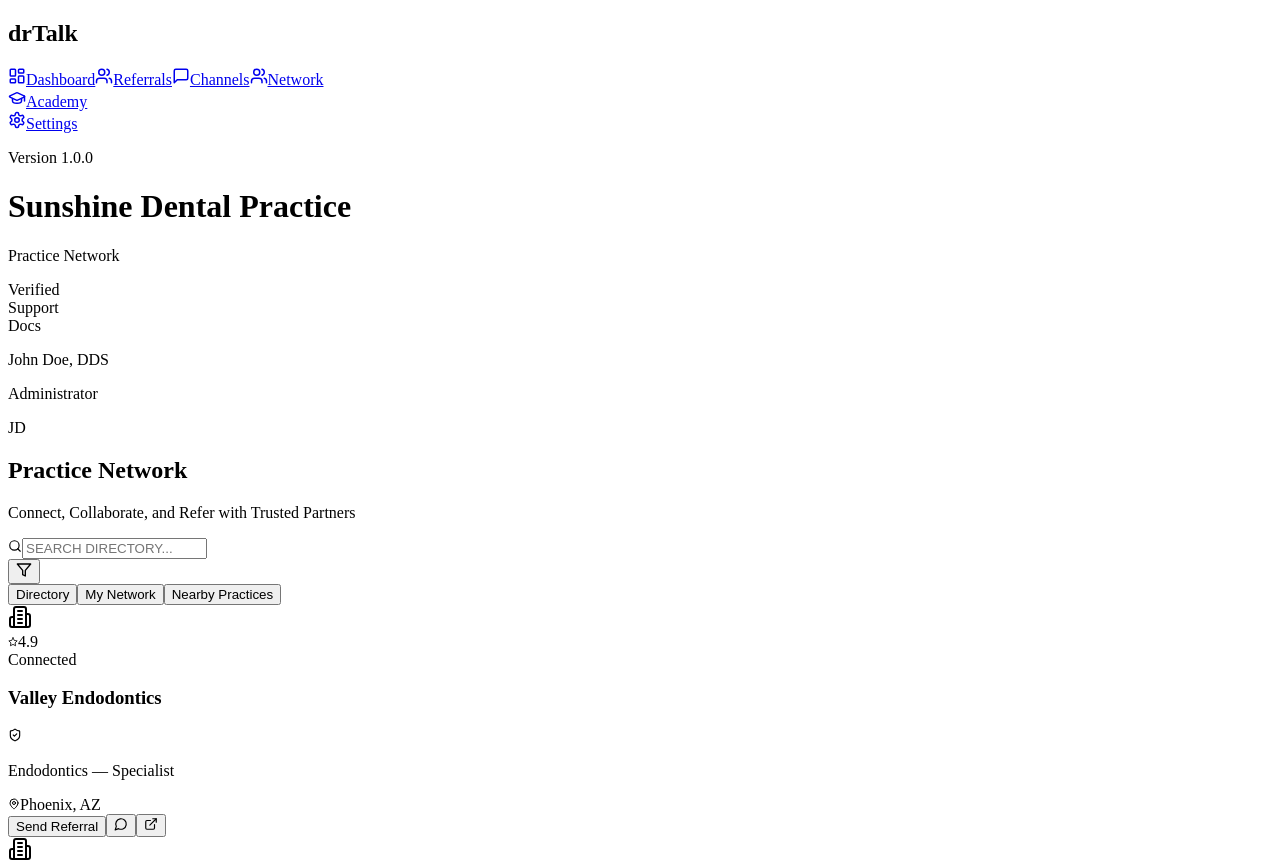
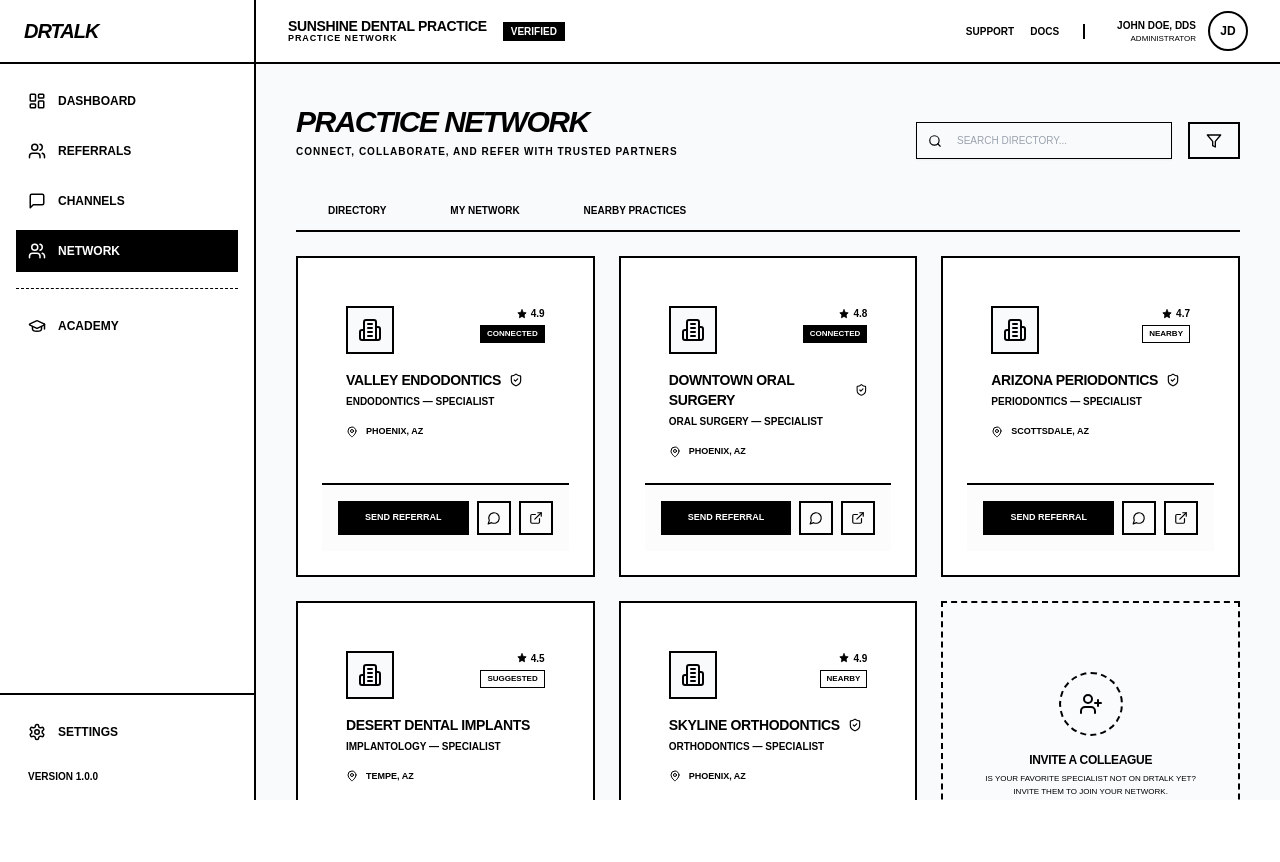
Before and after one commit to anton-g-kulikov/drtalk, a Next.js app: page /network in a window 1280 px wide. Shown: the top 862 px of the page. After the commit the page ends 800 px from the top, so only its background shows below. Built offline with nearby package versions, Linux system fonts and the light colour scheme.

Commit message:
feat: global styles and root layout

```diff
--- /dev/null
+++ b/src/app/globals.css
@@ -0,0 +1,78 @@
+@tailwind base;
+@tailwind components;
+@tailwind utilities;
+
+:root {
+  --background: #ffffff;
+  --foreground: #000000;
+  --border: #000000;
+  --muted: #f3f4f6;
+  --muted-foreground: #6b7280;
+}
+
+@media (prefers-color-scheme: dark) {
+  :root {
+    --background: #000000;
+    --foreground: #ffffff;
+    --border: #ffffff;
+    --muted: #1f2937;
+    --muted-foreground: #9ca3af;
+  }
+}
+
+body {
+  color: var(--foreground);
+  background: var(--background);
+  font-family: Arial, Helvetica, sans-serif;
+}
+
+/* Wireframe Aesthetic */
+@layer components {
+  .wireframe-border {
+    border: 1px solid var(--border);
+  }
+
+  .wireframe-card {
+    border: 2px solid var(--border);
+    background: var(--background);
+    padding: 1.5rem;
+  }
+
+  .wireframe-button {
+    border: 2px solid var(--border);
+    padding: 0.5rem 1rem;
+    font-weight: bold;
+    transition: all 0.2s;
+  }
+
+  .wireframe-button:hover {
+    background: var(--foreground);
+    color: var(--background);
+  }
+
+  .wireframe-input {
+    border: 1px solid var(--border);
+    background: transparent;
+    padding: 0.5rem;
+    width: 100%;
+  }
+}
+
+/* Animations */
+@keyframes fadeIn {
+  from { opacity: 0; }
+  to { opacity: 1; }
+}
+
+@keyframes slideInUp {
+  from { transform: translateY(10px); opacity: 0; }
+  to { transform: translateY(0); opacity: 1; }
+}
+
+.animate-fade-in {
+  animation: fadeIn 0.4s ease-out forwards;
+}
+
+.animate-slide-in {
+  animation: slideInUp 0.3s ease-out forwards;
+}
--- /dev/null
+++ b/src/app/layout.tsx
@@ -0,0 +1,21 @@
+import type { Metadata } from "next";
+import "./globals.css";
+
+export const metadata: Metadata = {
+  title: "drTalk Prototype",
+  description: "Black and White Interactive Prototype",
+};
+
+export default function RootLayout({
+  children,
+}: Readonly<{
+  children: React.ReactNode;
+}>) {
+  return (
+    <html lang="en">
+      <body className="antialiased">
+        {children}
+      </body>
+    </html>
+  );
+}
```
